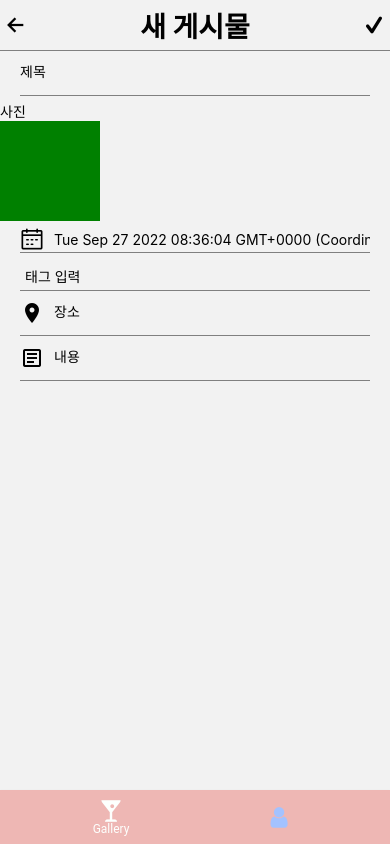
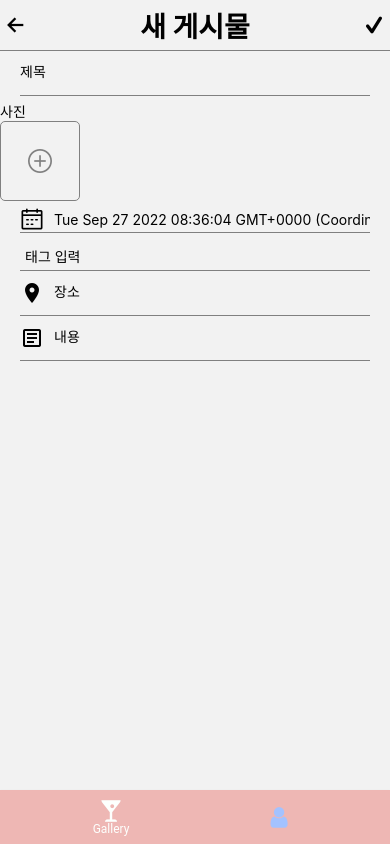
Before and after one commit to Seojeonguk/alcohol_note, a React Native app: screen /galleryForm in a window 390 px wide. Built offline with nearby package versions, Linux system fonts and the light colour scheme.

Commit message:
Add an image selection modal
This will add a modal to select an image.

Signed-off-by: Seojeonguk <uk7880@naver.com>

```diff
--- a/components/gallery/GalleryForm.js
+++ b/components/gallery/GalleryForm.js
@@ -1,4 +1,4 @@
-import { useState } from 'react';
+import { useEffect, useState } from 'react';
 import {
   View,
   Text,
@@ -8,6 +8,8 @@ import {
   ScrollView,
   FlatList,
   Image,
+  Modal,
+  Dimensions,
 } from 'react-native';
 import { SafeAreaView } from 'react-native-safe-area-context';
 import { Ionicons } from '@expo/vector-icons';
@@ -31,6 +33,13 @@ export default function GalleryForm({ navigation }) {
   const [inputTag, setInputTag] = useState('');
   const { tags, date } = gallery;
   const [showDatePicker, setShowDatePicker] = useState(false);
+  const [showModal, setShowModal] = useState(false);
+  const [assetsOptions, setAssetsOptions] = useState({
+    after: '0',
+    hasNextPage: true,
+  });
+  const [mediaList, setMediaList] = useState([]);
+  const [screenSize, setScreenSize] = useState(Dimensions.get('window').width / 4 - 5);
 
   const updateGallery = (key, value) => {
     setGallery({
@@ -55,13 +64,31 @@ export default function GalleryForm({ navigation }) {
   };
 
   const showMediaLibrary = async () => {
+    console.log('show Media Library!');
     let { status } = await MediaLibrary.requestPermissionsAsync();
     if (status !== 'granted') return;
+    if (!assetsOptions.hasNextPage) return;
     let media = await MediaLibrary.getAssetsAsync({
       mediaType: ['photo'],
+      after: assetsOptions.after,
     });
-    let photos_tmp = media.assets.flatMap((value) => [value.uri]);
-    updateGallery('photos', photos_tmp);
+    if (media.hasNextPage) {
+      setAssetsOptions({
+        ...assetsOptions,
+        after: assetsOptions.after + 20,
+      });
+    } else {
+      setAssetsOptions({
+        ...assetsOptions,
+        hasNextPage: false,
+      });
+    }
+    setMediaList(mediaList.concat(media.assets.flatMap((value) => [value.uri])));
+  };
+
+  const openModal = () => {
+    showMediaLibrary();
+    setShowModal(true);
   };
 
   const save = () => {};
@@ -92,15 +119,62 @@ export default function GalleryForm({ navigation }) {
 
         <View>
           <Text>사진</Text>
-          <TouchableOpacity onPress={showMediaLibrary}>
-            <View style={{ height: 100, width: 100, backgroundColor: 'green' }}></View>
-          </TouchableOpacity>
-          <FlatList
-            data={gallery.photos}
-            renderItem={({ item }) => (
-              <Image source={{ uri: item }} style={{ height: 80, width: 80 }} />
-            )}
-          />
+
+          <View style={{ flexDirection: 'row', flexWrap: 'wrap' }}>
+            {gallery.photos.map((photo, index) => (
+              <Image
+                key={index}
+                source={{ uri: photo }}
+                style={{ height: 80, width: 80, padding: 50 }}
+              />
+            ))}
+            <TouchableOpacity
+              onPress={openModal}
+              style={{
+                height: 80,
+                width: 80,
+                justifyContent: 'center',
+                alignItems: 'center',
+                borderRadius: 5,
+                borderWidth: 1,
+                borderColor: 'grey',
+              }}
+            >
+              <AntDesign name="pluscircleo" size={24} color="grey" />
+            </TouchableOpacity>
+          </View>
+
+          <Modal visible={showModal} onRequestClose={() => setShowModal(false)}>
+            <FlatList
+              ListEmptyComponent={<Text>Empty</Text>}
+              data={mediaList}
+              renderItem={({ item }) => (
+                <Image
+                  source={{ uri: item }}
+                  style={{
+                    height: screenSize,
+                    width: screenSize,
+                    margin: 1,
+                  }}
+                />
+              )}
+              onEndReached={() => {
+                showMediaLibrary();
+              }}
+              columnWrapperStyle={{
+                justifyContent: 'center',
+              }}
+              numColumns={4}
+            />
+            <View>
+              <TouchableOpacity
+                style={{ width: 80, height: 80, backgroundColor: 'green' }}
+                onPress={() => setShowModal(false)}
+              >
+                <Text>Close</Text>
+              </TouchableOpacity>
+            </View>
+          </Modal>
         </View>
 
         <View style={styles.inputBox}>
```
